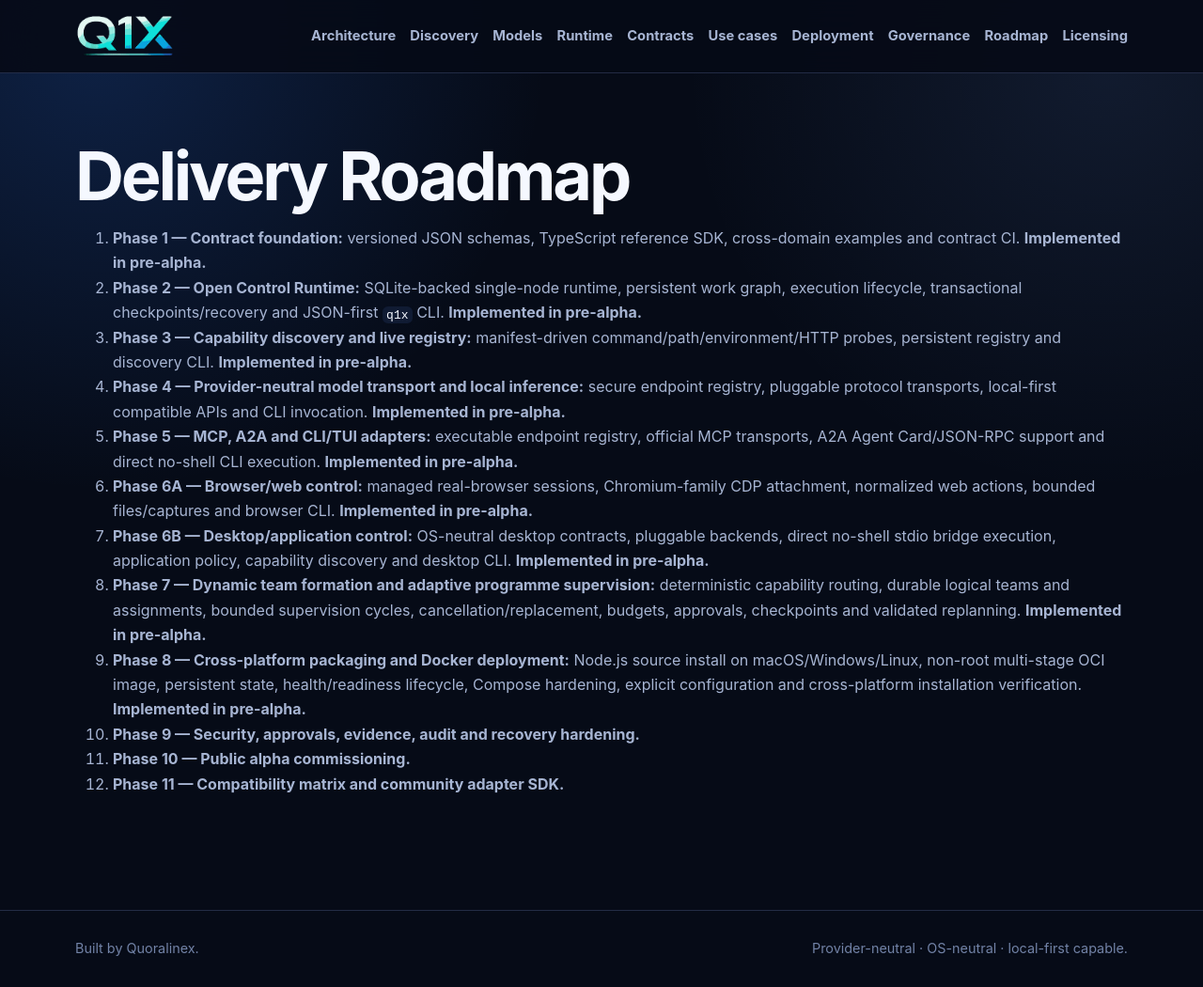
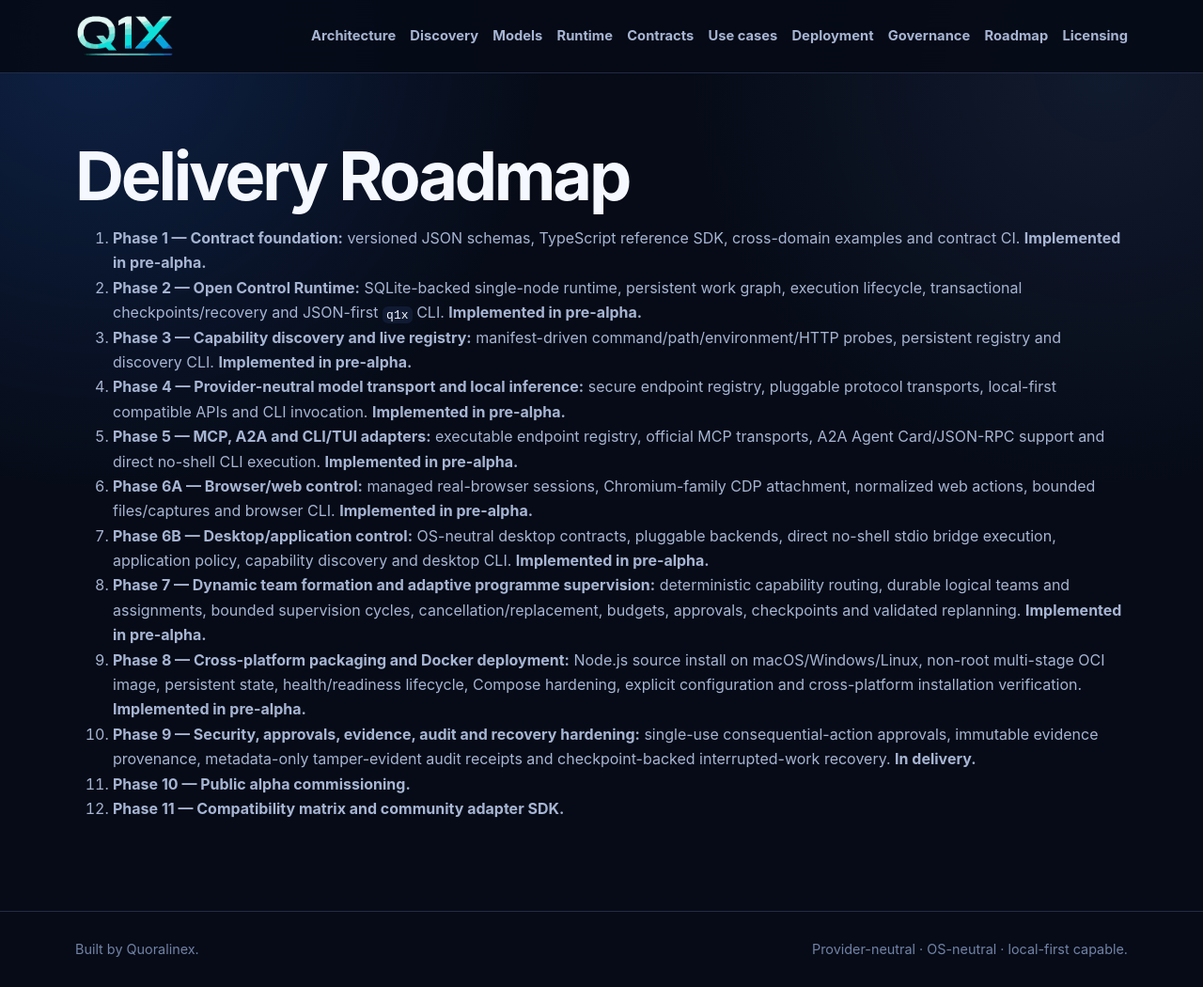
Before and after one commit to Quoralinex/q1x-community-orchestrator, a Jekyll site: the page built from docs/roadmap.md, in a window 1280 px wide and 1050 px high. Shown: the whole window at 94% size. Built offline with Jekyll 4.4.1, drawn with Linux system fonts in a browser that asks for light colours; our own code applies the rules of GitHub Pages for plain Markdown files.

Commit message:
Phase 9: mark security hardening in delivery

```diff
--- a/docs/roadmap.md
+++ b/docs/roadmap.md
@@ -9,6 +9,6 @@
 7. **Phase 6B — Desktop/application control:** OS-neutral desktop contracts, pluggable backends, direct no-shell stdio bridge execution, application policy, capability discovery and desktop CLI. **Implemented in pre-alpha.**
 8. **Phase 7 — Dynamic team formation and adaptive programme supervision:** deterministic capability routing, durable logical teams and assignments, bounded supervision cycles, cancellation/replacement, budgets, approvals, checkpoints and validated replanning. **Implemented in pre-alpha.**
 9. **Phase 8 — Cross-platform packaging and Docker deployment:** Node.js source install on macOS/Windows/Linux, non-root multi-stage OCI image, persistent state, health/readiness lifecycle, Compose hardening, explicit configuration and cross-platform installation verification. **Implemented in pre-alpha.**
-10. **Phase 9 — Security, approvals, evidence, audit and recovery hardening.**
+10. **Phase 9 — Security, approvals, evidence, audit and recovery hardening:** single-use consequential-action approvals, immutable evidence provenance, metadata-only tamper-evident audit receipts and checkpoint-backed interrupted-work recovery. **In delivery.**
 11. **Phase 10 — Public alpha commissioning.**
 12. **Phase 11 — Compatibility matrix and community adapter SDK.**
```
